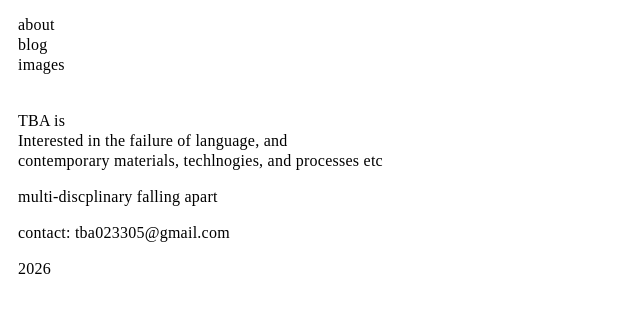
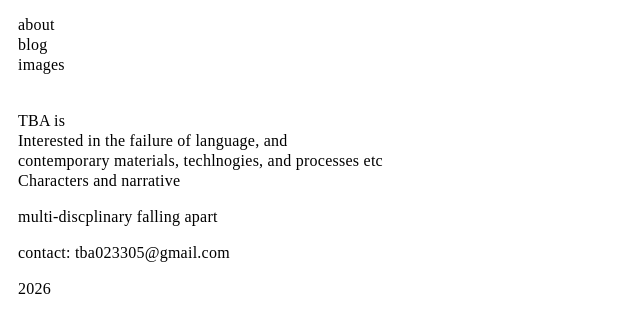
Before and after one commit to three-bedroom-apartment/TBA, an Eleventy site: page src/about.md in a window 1280 px wide. Shown: the part 360-692 px from the top of the page, without its empty margins (0-640 px from the left). Built offline with nearby package versions, Linux system fonts and the light colour scheme; Eleventy itself is replaced by a stand-in of ours; files that its build step writes are made by us from their sources.

Commit message:
Update about.md

```diff
--- a/src/about.md
+++ b/src/about.md
@@ -7,6 +7,7 @@ tags: page
 TBA is
 Interested in the failure of language, and
 contemporary materials, techlnogies, and processes etc
+Characters and narrative
 
 multi-discplinary falling apart
 
```
